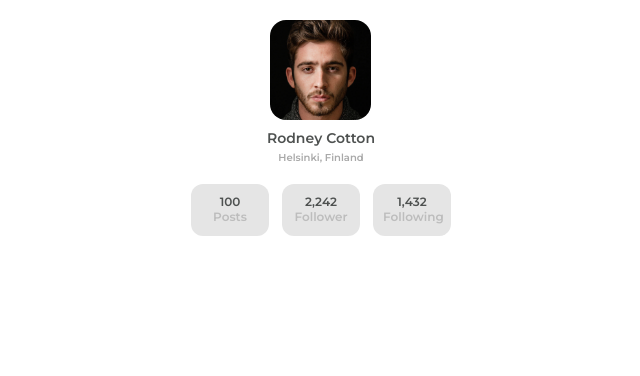
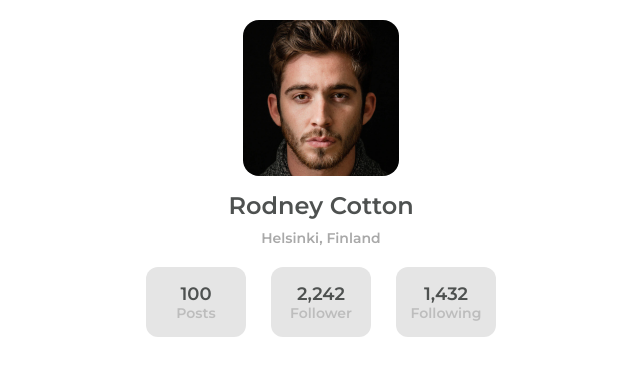
Before and after one commit to lucasmelosilva/my-gallery, a plain HTML site: page index.html in a window 1280 px wide. Shown: the whole page, without its empty margins (319-959 px from the left). Drawn offline with Linux system fonts and the light colour scheme.

Commit message:
add estilizacao desktop da sessao profile

```diff
--- a/assets/css/style.css
+++ b/assets/css/style.css
@@ -23,7 +23,6 @@
 
 .profile-user__image {
   width: 101px;
-  height: 100px;
   border-radius: 16px;
   margin-bottom: 10px;
 }
@@ -48,16 +47,52 @@
 }
 
 .profile-status__item {
+  align-items: center;
   background-color: #e5e5e5;
   border-radius: 12px;
+  display: flex;
   font-size: 12px;
+  flex-flow: column;
+  justify-content: center;
   height: 52px;
   line-height: 15px;
   padding: 10px;
-  text-align: center;
   width: 78px;
 }
 
 .profile-status__item > span {
   color: #bdbdbd;
 }
+
+@media screen and (min-width: 1020px) {
+  .profile-user__image {
+    width: 156px;
+    margin-bottom: 15px;
+  }
+  .profile-user__name {
+    font-size: 24px;
+    line-height: 29px;
+    margin-bottom: 10px;
+  }
+
+  .profile-user__location {
+    font-size: 14px;
+    line-height: 17px;
+  }
+
+  .profile-status {
+    width: 350px;
+  }
+
+  .profile-status__item {
+    font-size: 18px;
+    height: 70px;
+    line-height: 22px;
+    width: 100px;
+  }
+
+  .profile-status__item > span {
+    font-size: 14px;
+    line-height: 17px;
+  }
+}
```
